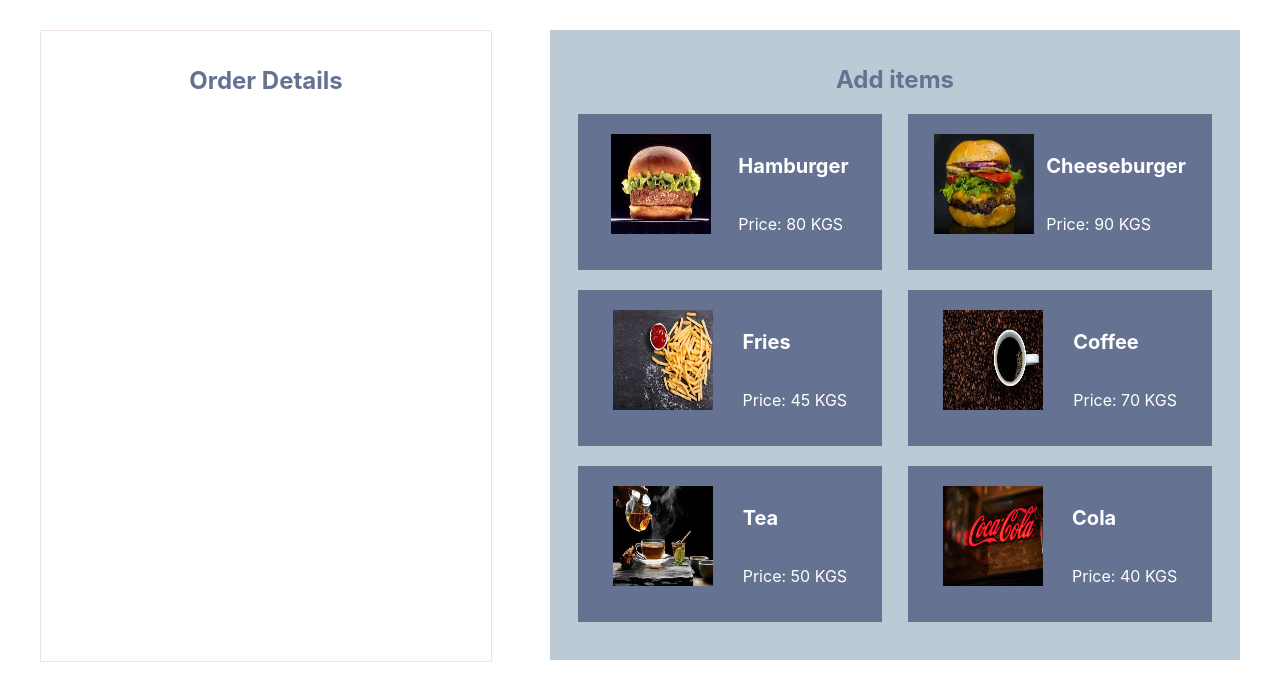
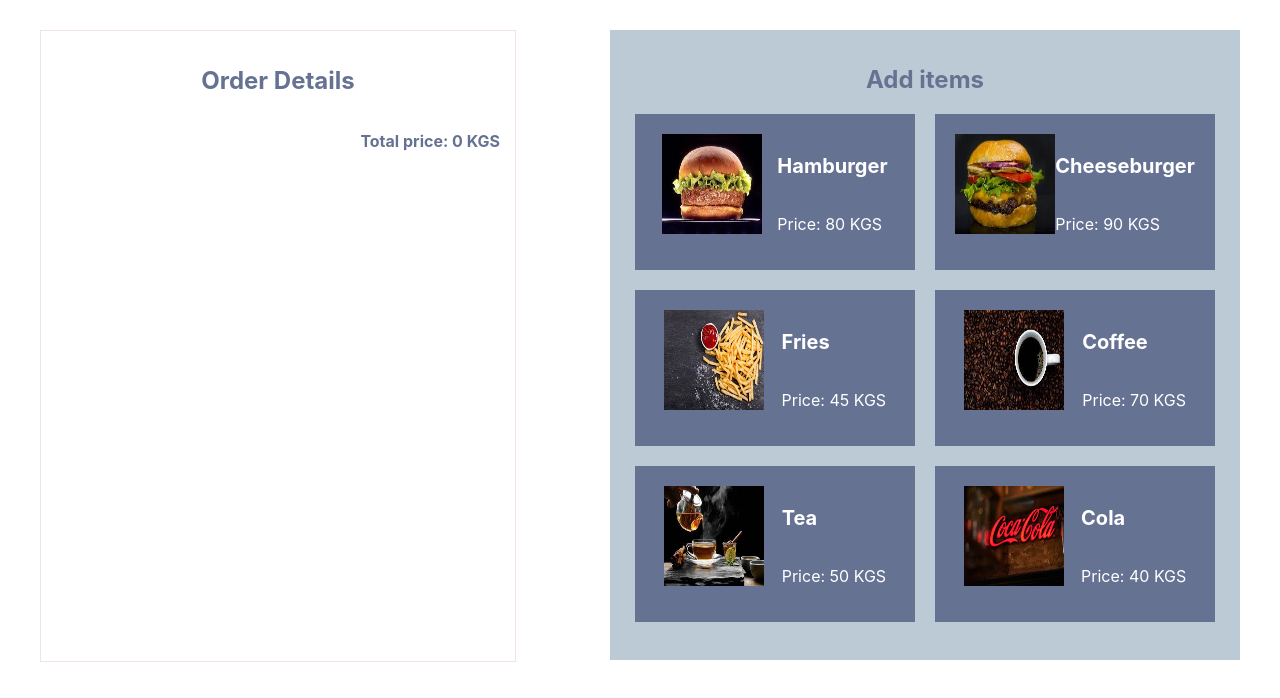
Before and after one commit to KamilyaMukhammedova/exam-fastFood-app, a React (Create React App) app: page / in a window 1280 px wide. Shown: the top 698 px of the page. Built offline with nearby package versions, Linux system fonts and the light colour scheme.

Commit message:
#9 Создание и отображение компонента TotalPrice

```diff
--- a/src/App.js
+++ b/src/App.js
@@ -30,10 +30,11 @@ const App = () => {
   ]);
 
   const [orderIsEmpty, setOrderIsEmpty] = useState(true);
+  const [totalPrice, setTotalPrice] = useState(0);
 
   const checkOrderState = () => {
     const order = items.filter(item => item.count !== 0);
-    if(order.length !== 0) {
+    if (order.length !== 0) {
       setOrderIsEmpty(false);
     } else {
       setOrderIsEmpty(true);
@@ -51,7 +52,8 @@ const App = () => {
 
   const addItem = itemId => {
     const itemsCopy = items.map((item, index) => {
-      if(item.id === itemId) {
+      if (item.id === itemId) {
+        setTotalPrice(prev => prev + ITEMS[index].price);
         return {
           ...item,
           count: item.count + 1,
@@ -64,13 +66,14 @@ const App = () => {
 
   const getItemOrderDetailsComponent = () => {
     return items.map((item, index) => {
-      if(item.count !== 0) {
+      if (item.count !== 0) {
         return <
           ItemOrderDetails
           key={index}
           name={item.name}
           price={ITEMS[index].price}
           count={item.count}
+          fullPrice={ITEMS[index].price * item.count}
         />;
       } else {
         return null;
@@ -79,7 +82,12 @@ const App = () => {
   };
 
   const itemsComponent = <Items items={items} ITEMS={ITEMS} addItem={addItem}/>;
-  const orderDetailsComponent = <OrderDetails isEmpty={checkOrderState} children={getItemOrderDetailsComponent()}/>;
+  const orderDetailsComponent =
+    <OrderDetails
+      isEmpty={checkOrderState}
+      children={getItemOrderDetailsComponent()}
+      totalPrice={totalPrice}
+    />;
 
   return (
     <div className="Container">
--- a/src/components/ItemOrderDetails/ItemOrderDetails.css
+++ b/src/components/ItemOrderDetails/ItemOrderDetails.css
@@ -8,8 +8,13 @@
     color: white;
 }
 
+.ItemOrderDetails_name {
+    width: 30%;
+    margin-right: 30px;
+}
+
 .ItemOrderDetails p {
-    width: 20%;
+    width: 15%;
 }
 
 .Price {
@@ -17,7 +22,7 @@
 }
 
 .RemoveBtn {
-    width: 35px;
+    width: 25px;
     height: 20px;
     background-color: #f1e3dd;
     border: none;
--- a/src/components/ItemOrderDetails/ItemOrderDetails.js
+++ b/src/components/ItemOrderDetails/ItemOrderDetails.js
@@ -4,9 +4,10 @@ import './ItemOrderDetails.css';
 const ItemOrderDetails = (props) => {
   return (
     <div className="ItemOrderDetails">
-      <p>{props.name}</p>
+      <p className="ItemOrderDetails_name">{props.name}</p>
       <p className="Price">{props.price} KGS</p>
       <p>x {props.count}</p>
+      <p className="Price">{props.fullPrice} KGS</p>
       <button type="button" className="RemoveBtn">-</button>
     </div>
   );
--- a/src/components/OrderDetails/OrderDetails.js
+++ b/src/components/OrderDetails/OrderDetails.js
@@ -1,4 +1,5 @@
 import React from 'react';
+import TotalPrice from "../TotalPrice/TotalPrice";
 
 const OrderDetails = (props) => {
   return (
@@ -8,6 +9,7 @@ const OrderDetails = (props) => {
         <p>Please add some items!</p>
       </div>
       <div>{props.children}</div>
+      <TotalPrice totalPrice={props.totalPrice}/>
     </div>
   );
 };
--- /dev/null
+++ b/src/components/TotalPrice/TotalPrice.css
@@ -0,0 +1,5 @@
+.TotalPrice {
+    text-align: right;
+    font-weight: bold;
+    color: #667292;
+}
--- /dev/null
+++ b/src/components/TotalPrice/TotalPrice.js
@@ -0,0 +1,12 @@
+import React from 'react';
+import './TotalPrice.css';
+
+const TotalPrice = ({totalPrice}) => {
+  return (
+    <div className="TotalPrice">
+      <p>Total price: {totalPrice} KGS</p>
+    </div>
+  );
+};
+
+export default TotalPrice;
--- a/src/index.css
+++ b/src/index.css
@@ -21,7 +21,7 @@ code {
 }
 
 .Container_order {
-  width: 35%;
+  width: 37%;
   border: 1px solid #f1e3dd;
   padding: 15px;
   min-height: 600px;
@@ -30,7 +30,7 @@ code {
 }
 
 .Container_items {
-  width: 55%;
+  width: 50%;
   padding: 15px;
   height: 600px;
   background-color: #bccad6;
```
